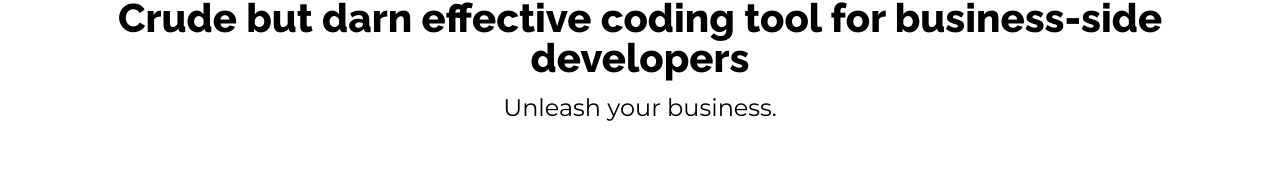
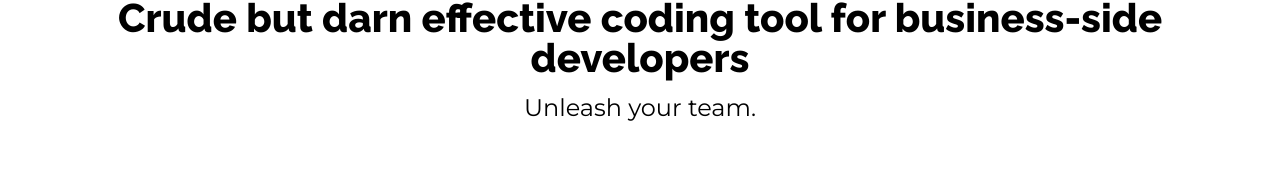
Before and after one commit to jig-dev/site, a plain HTML site: page index.html in a window 1280 px wide. Shown: the part 164-344 px from the top of the page. Drawn offline with Linux system fonts and the light colour scheme.

Commit message:
Update index.html

```diff
--- a/index.html
+++ b/index.html
@@ -29,7 +29,7 @@
         </nav>
         <h1>Crude but darn effective coding tool for business-side developers</h1>
         <p style="font-size: 1.5rem">
-            Unleash your business.
+            Unleash your team.
         </p>
         <br>
         <br>
```
